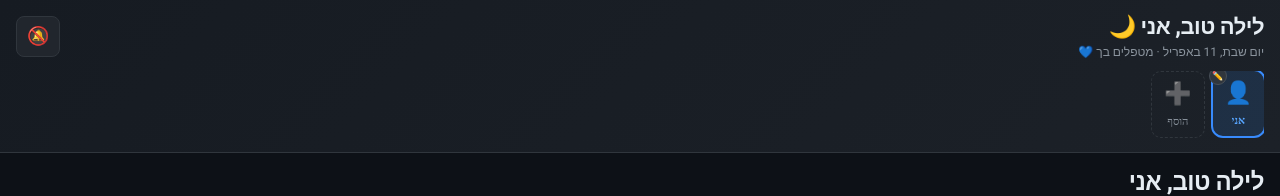
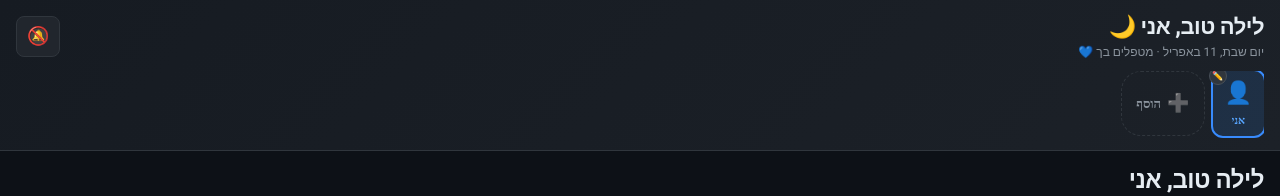
Before and after one commit to Gal9amar/med-tracker, a React (Vite) app: page / in a window 1280 px wide. Shown: the top 196 px of the page. Built offline with nearby package versions, Linux system fonts and the light colour scheme.

Commit message:
fix: profile names full display in one row

```diff
--- a/src/components/ProfilesBar.jsx
+++ b/src/components/ProfilesBar.jsx
@@ -100,12 +100,12 @@ export default function ProfilesBar({ data, update }) {
 
         {/* Add profile */}
         <button onClick={openAdd} style={{
-          display: 'flex', flexDirection: 'column', alignItems: 'center', justifyContent: 'center',
-          padding: '6px 12px', borderRadius: 10, border: '1px dashed #30363d',
-          background: 'none', cursor: 'pointer', flexShrink: 0, gap: 3
+          display: 'flex', flexDirection: 'row', alignItems: 'center', gap: 6,
+          padding: '8px 14px', borderRadius: 20, border: '1px dashed #30363d',
+          background: 'none', cursor: 'pointer', flexShrink: 0, whiteSpace: 'nowrap'
         }}>
-          <span style={{ fontSize: 22 }}>➕</span>
-          <span style={{ fontSize: 11, color: '#8b949e', fontFamily: 'Heebo' }}>הוסף</span>
+          <span style={{ fontSize: 18 }}>➕</span>
+          <span style={{ fontSize: 13, color: '#8b949e', fontFamily: 'Heebo', fontWeight: 600 }}>הוסף</span>
         </button>
       </div>
 
```
